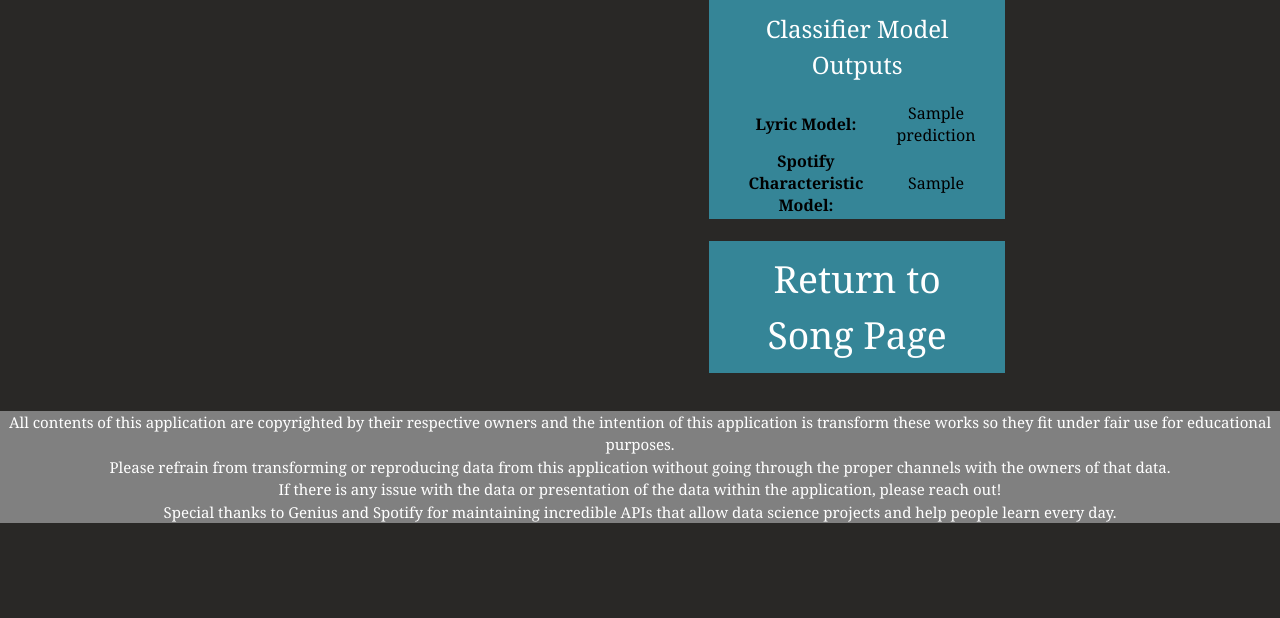
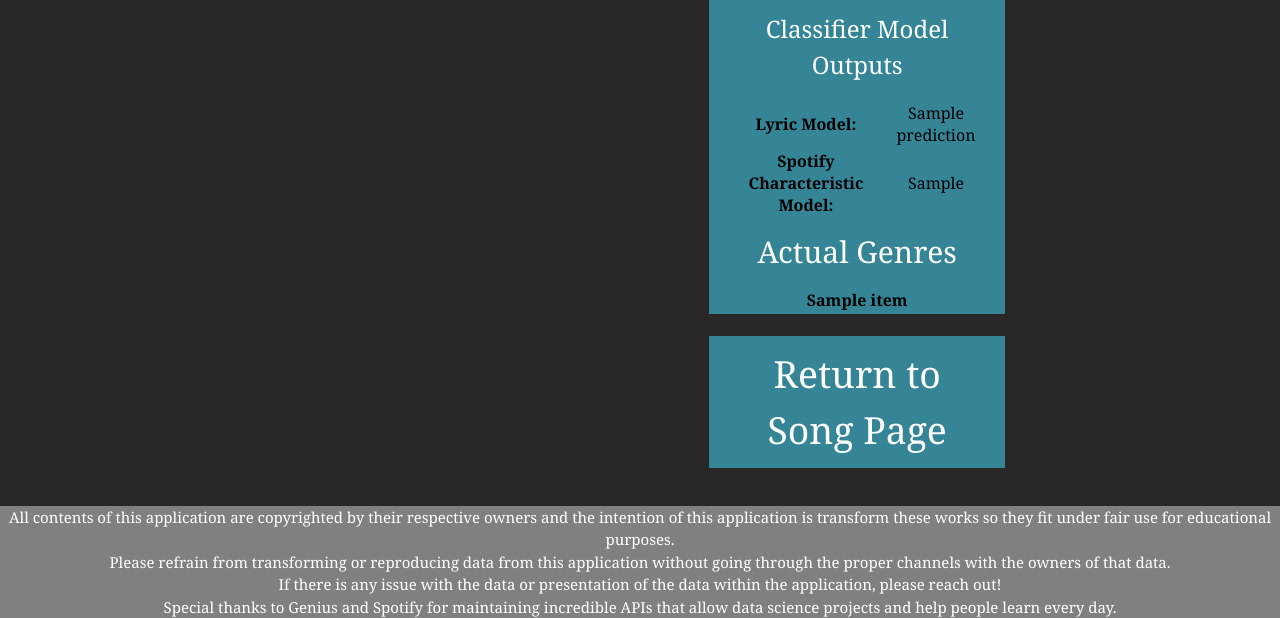
Before and after one commit to ttew-bu/Song-Analytics-Deep-Dive-with-Flask, a Flask app: template spotipy_webapp/templates/sentiment_analysis.html in a window 1280 px wide. Shown: the part 1221-1839 px from the top of the page. Before the commit the page ends 1744 px from the top, so only its background shows below. Run offline with Flask 2, Linux system fonts and the light colour scheme; the template is opened without the code that fills it: most values are stand-ins (such as "Sample title", 1, 10 or a date in 2020); some libraries are stand-ins or nearby versions.

Commit message:
Added Genres to compare results to

```diff
--- a/spotipy_webapp/app.py
+++ b/spotipy_webapp/app.py
@@ -95,31 +95,6 @@ def get_song(id):
     #Select only the relevant columns from the dataframe and redefine the variable df
     df = df.loc[:,['danceability','energy','loudness',"speechiness",'acousticness','instrumentalness','liveness','valence','tempo']]
 
-    #Create a list to iterate through artists and gather their information
-    artist_ids = []
-
-    #For artist credited on the song, keep the song ID
-    for artist in song['artists']:
-
-        #add artist ids to the list
-        artist_ids.append(artist['id'])
-
-    #Create a variable to store each of the genres associated with an artist
-    genres_raw = []
-
-    #Iterate through each artist id in the list to get the genres associated with the song
-    for identifier in artist_ids:
-
-        #create an object for the artist based on the ID
-        art = sp.artist(identifier)
-
-        #add the genres to the raw genres list
-        genres_raw += art['genres']
-
-    #Create a list without duplicates for the genre information to display
-    genres_complete=set(genres_raw)
-
-
     ##FLOW FOR CREATING THE ANALYSIS CHART##
     #Create a df and plot for the page based on the adapted billboard dataset
     df_chart = pd.read_csv('spotipy_webapp/data/genres_41k.csv')
@@ -161,7 +136,7 @@ def get_song(id):
     graphJSON = json.dumps(fig, cls=plotly.utils.PlotlyJSONEncoder)
 
     #Return the template and create variables for the items to be displayed on the html page
-    return render_template('song.html', df=df, song=song, genres=genres_complete, graph=graphJSON)
+    return render_template('song.html', df=df, song=song, graph=graphJSON)
 
 
 @app.route('/song/<id>/lyricanalysis', methods=['GET'])
@@ -175,6 +150,30 @@ def lyrics_tab(id):
         id = track['id']
         singer = track['artists'][0]['name']
         track_name = track['name']
+
+
+        #Get track genres
+
+        #First step is to get artists to query
+        artist_ids = []
+        for artist in track['artists']:
+            artist_id = artist['id']
+            artist_ids.append(artist_id)
+
+        #Create a variable to store each of the genres associated with an artist
+        genres_raw = []
+
+        #Iterate through each artist id in the list to get the genres associated with the song
+        for identifier in artist_ids:
+
+            #create an object for the artist based on the ID
+            art = sp.artist(identifier)
+
+            #add the genres to the raw genres list
+            genres_raw += art['genres']
+
+        #Create a list without duplicates for the genre information to display
+        genres_complete=set(genres_raw)
 
         #Use the Genius API
         genius = lyricsgenius.Genius(access_token=genius_token)
@@ -264,7 +263,7 @@ def lyrics_tab(id):
         attrib_pred = attrib_model.predict(df_scaled)[0]
 
         return render_template('sentiment_analysis.html',id=id,prediction=prediction,song=track_name,singer=singer,lyrics=display_lyrics,positive_words=positive_words,
-        negative_words=negative_words,vader_score=vader_score,attrib_pred=attrib_pred)
+        negative_words=negative_words,vader_score=vader_score,attrib_pred=attrib_pred,genres=genres_complete)
 
     except TypeError:
         return render_template('error.html')
--- a/spotipy_webapp/templates/sentiment_analysis.html
+++ b/spotipy_webapp/templates/sentiment_analysis.html
@@ -84,6 +84,17 @@
                             <th> Spotify Characteristic Model: </th> <td>{{attrib_pred}}</td>
                         </tr>
                     </table>
+                    <table>
+                        <tr>
+                            <h2>Actual Genres</h2>
+                        </tr>
+                        {% for item in genres %}
+                        <tr style='font-weight: bold;'>
+                           <td>{{item}}</td>
+                        </tr>
+                        {% endfor %}
+
+                    </table>
                 </div>
                 <br>
                 <div class ='flex-child-right', id='return'>
```
